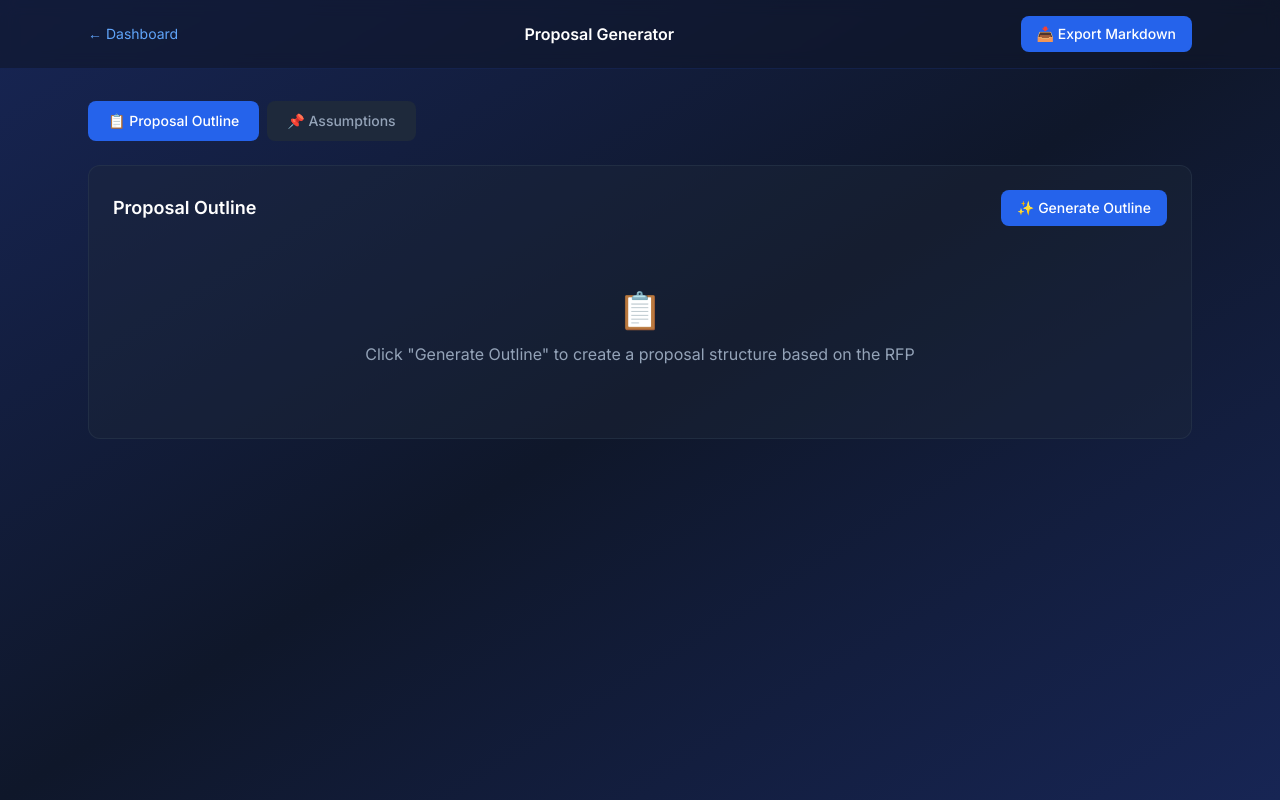
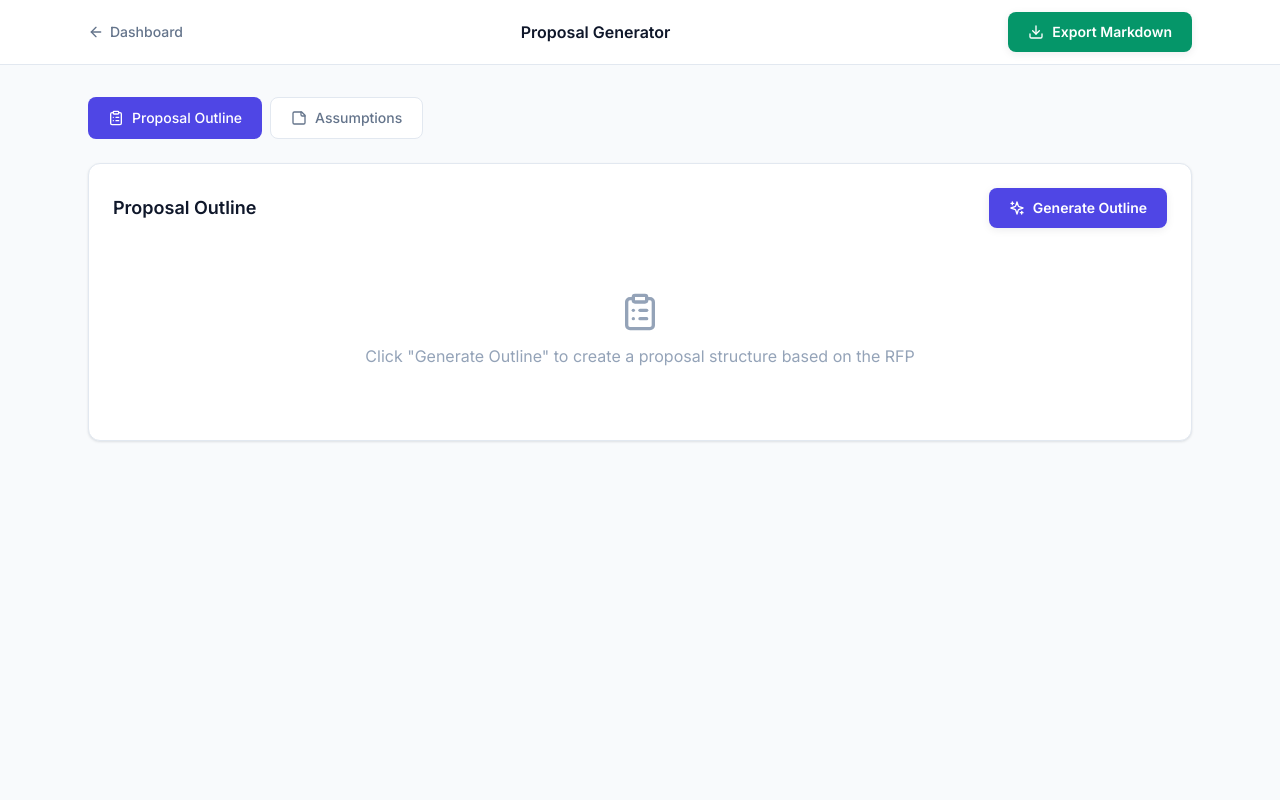
Before and after one commit to majaber1/proposalpilot-ai, a Next.js app in the folder frontend/: page /proposal in a window 1280 px wide. Built offline with nearby package versions, Linux system fonts and the light colour scheme.

Commit message:
Refactor ProposalPage layout and styles

```diff
--- a/frontend/app/proposal/page.tsx
+++ b/frontend/app/proposal/page.tsx
@@ -4,6 +4,7 @@ import Link from 'next/link'
 import { useSearchParams } from 'next/navigation'
 import axios from 'axios'
 import Cookies from 'js-cookie'
+import { ArrowLeft, Download, ClipboardList, StickyNote, Sparkles } from 'lucide-react'
 
 const API_URL = process.env.NEXT_PUBLIC_API_URL || 'http://localhost:8000'
 
@@ -51,53 +52,54 @@ export default function ProposalPage() {
   }
 
   return (
-    <div className="min-h-screen bg-gradient-to-br from-blue-950 via-slate-900 to-blue-950">
-      <header className="border-b border-blue-900/30 bg-slate-900/60 backdrop-blur">
-        <div className="max-w-6xl mx-auto px-6 py-4 flex items-center justify-between">
-          <Link href="/dashboard" className="text-blue-400 hover:text-blue-300 text-sm">← Dashboard</Link>
-          <span className="text-white font-semibold">Proposal Generator</span>
-          <button onClick={exportMarkdown} className="text-sm bg-blue-600 hover:bg-blue-500 text-white px-4 py-2 rounded-lg font-medium transition-colors">
-            📥 Export Markdown
+    <div className="min-h-screen bg-slate-50">
+      <nav className="app-nav">
+        <div className="max-w-6xl mx-auto px-6 h-16 flex items-center justify-between">
+          <Link href="/dashboard" className="text-slate-500 hover:text-slate-900 text-sm font-medium inline-flex items-center gap-1.5">
+            <ArrowLeft className="w-4 h-4" /> Dashboard
+          </Link>
+          <span className="text-slate-900 font-semibold">Proposal Generator</span>
+          <button onClick={exportMarkdown} className="btn-primary text-sm bg-emerald-600 hover:bg-emerald-500">
+            <Download className="w-4 h-4" /> Export Markdown
           </button>
         </div>
-      </header>
+      </nav>
 
       <main className="max-w-6xl mx-auto px-6 py-8">
         {data && (
           <div className="mb-6">
-            <h1 className="text-2xl font-bold text-white">{data.title || 'Proposal Generator'}</h1>
-            <p className="text-slate-400 mt-1">{data.document?.original_filename}</p>
+            <h1 className="text-2xl font-bold text-slate-900">{data.title || 'Proposal Generator'}</h1>
+            <p className="text-slate-500 mt-1">{data.document?.original_filename}</p>
           </div>
         )}
 
-        {/* Tabs */}
         <div className="flex gap-2 mb-6">
           <button onClick={() => setActiveTab('outline')}
-            className={`px-5 py-2.5 rounded-lg font-medium text-sm transition-colors ${activeTab === 'outline' ? 'bg-blue-600 text-white' : 'bg-slate-800 text-slate-400 hover:text-white'}`}>
-            📋 Proposal Outline
+            className={`px-5 py-2.5 rounded-lg font-medium text-sm transition-colors inline-flex items-center gap-2 ${activeTab === 'outline' ? 'bg-brand-600 text-white' : 'bg-white text-slate-500 border border-slate-200 hover:text-slate-900'}`}>
+            <ClipboardList className="w-4 h-4" /> Proposal Outline
           </button>
           <button onClick={() => setActiveTab('assumptions')}
-            className={`px-5 py-2.5 rounded-lg font-medium text-sm transition-colors ${activeTab === 'assumptions' ? 'bg-blue-600 text-white' : 'bg-slate-800 text-slate-400 hover:text-white'}`}>
-            📌 Assumptions
+            className={`px-5 py-2.5 rounded-lg font-medium text-sm transition-colors inline-flex items-center gap-2 ${activeTab === 'assumptions' ? 'bg-brand-600 text-white' : 'bg-white text-slate-500 border border-slate-200 hover:text-slate-900'}`}>
+            <StickyNote className="w-4 h-4" /> Assumptions
           </button>
         </div>
 
         {activeTab === 'outline' && (
-          <div className="bg-slate-800/40 border border-slate-700/40 rounded-xl p-6">
+          <div className="card p-6">
             <div className="flex items-center justify-between mb-4">
-              <h2 className="text-white font-semibold text-lg">Proposal Outline</h2>
+              <h2 className="text-slate-900 font-semibold text-lg">Proposal Outline</h2>
               <button onClick={() => generateContent('outline')} disabled={generating}
-                className="bg-blue-600 hover:bg-blue-500 disabled:opacity-50 text-white px-4 py-2 rounded-lg text-sm font-medium transition-colors">
-                {generating ? '🤖 Generating...' : '✨ Generate Outline'}
+                className="btn-primary text-sm">
+                <Sparkles className="w-4 h-4" /> {generating ? 'Generating...' : 'Generate Outline'}
               </button>
             </div>
             {outline ? (
-              <div className="text-slate-300 text-sm whitespace-pre-wrap leading-relaxed font-mono bg-slate-900/50 p-4 rounded-lg overflow-y-auto max-h-[600px]">
+              <div className="text-slate-700 text-sm whitespace-pre-wrap leading-relaxed font-mono bg-slate-50 border border-slate-200 p-4 rounded-lg overflow-y-auto max-h-[600px]">
                 {outline}
               </div>
             ) : (
               <div className="text-center py-12 text-slate-400">
-                <p className="text-4xl mb-3">📋</p>
+                <ClipboardList className="w-10 h-10 mx-auto mb-3" />
                 <p>Click "Generate Outline" to create a proposal structure based on the RFP</p>
               </div>
             )}
@@ -105,21 +107,21 @@ export default function ProposalPage() {
         )}
 
         {activeTab === 'assumptions' && (
-          <div className="bg-slate-800/40 border border-slate-700/40 rounded-xl p-6">
+          <div className="card p-6">
             <div className="flex items-center justify-between mb-4">
-              <h2 className="text-white font-semibold text-lg">Project Assumptions</h2>
+              <h2 className="text-slate-900 font-semibold text-lg">Project Assumptions</h2>
               <button onClick={() => generateContent('assumptions')} disabled={generating}
-                className="bg-blue-600 hover:bg-blue-500 disabled:opacity-50 text-white px-4 py-2 rounded-lg text-sm font-medium transition-colors">
-                {generating ? '🤖 Generating...' : '✨ Generate Assumptions'}
+                className="btn-primary text-sm">
+                <Sparkles className="w-4 h-4" /> {generating ? 'Generating...' : 'Generate Assumptions'}
               </button>
             </div>
             {assumptions ? (
-              <div className="text-slate-300 text-sm whitespace-pre-wrap leading-relaxed bg-slate-900/50 p-4 rounded-lg overflow-y-auto max-h-[600px]">
+              <div className="text-slate-700 text-sm whitespace-pre-wrap leading-relaxed bg-slate-50 border border-slate-200 p-4 rounded-lg overflow-y-auto max-h-[600px]">
                 {assumptions}
               </div>
             ) : (
               <div className="text-center py-12 text-slate-400">
-                <p className="text-4xl mb-3">📌</p>
+                <StickyNote className="w-10 h-10 mx-auto mb-3" />
                 <p>Click "Generate Assumptions" to create project assumptions list</p>
               </div>
             )}
```
